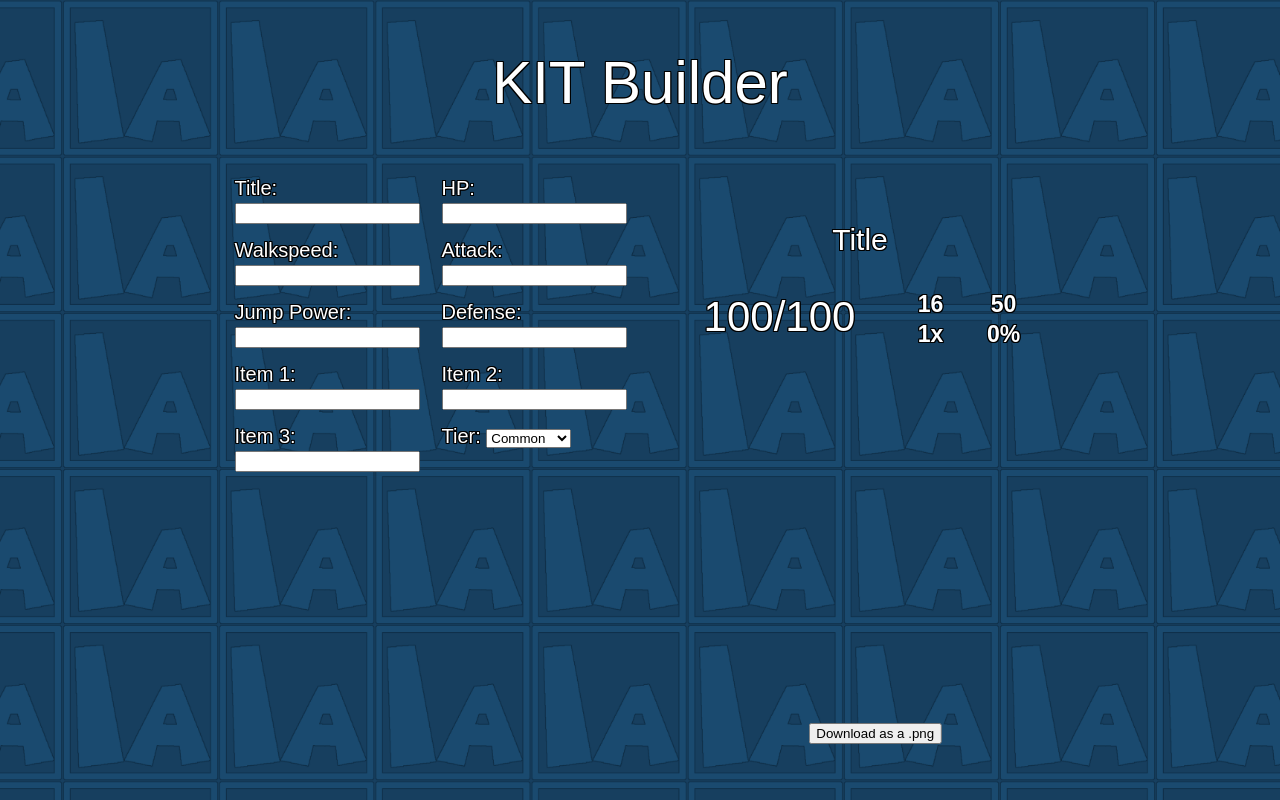
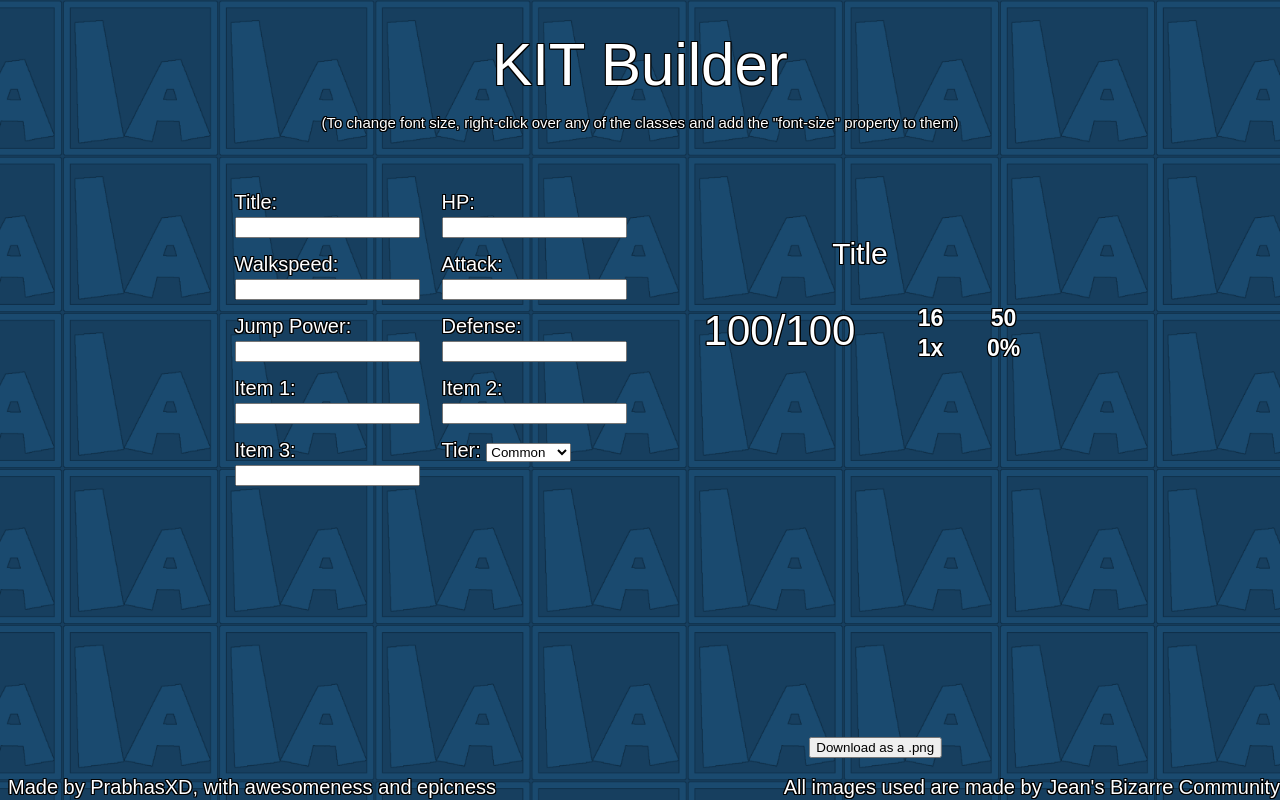
Before and after one commit to oksouhhhhhhhhh/KIT-Builder, a plain HTML site: page index.html in a window 1280 px wide. Drawn offline with nearby package versions, Linux system fonts and the light colour scheme.

Commit message:
Update index.html
added lines at the bottom stating that i made it, and all images are made by Jean's Bizarre Community

```diff
--- a/index.html
+++ b/index.html
@@ -8,7 +8,9 @@
 </head>
 <body>
 
-<div style="font-size:3em;text-align:center;margin-top:0.8em">KIT Builder</div>
+<div style="font-size:60px;text-align:center;margin-top:30px">KIT Builder</div>
+<div style="font-size:15px;text-align:center;margin-top:15px">(To change font size, right-click over any of the classes and add the "font-size" property to them)</div>
+
   <div style="display:flex;justify-content:center;gap:40px;align-items:flex-start;margin-top:3em">
     <div style="display: flex; flex-wrap: wrap; gap: 15px; max-width: 400px;">
       <label style="flex: 0 0 48%;">Title: <input type="text" id="kit-title" /></label>
@@ -31,10 +33,13 @@
     </div>
     <div>
       <div class="kit-preview" id="kit-preview"></div>
-      <div id="kit-error-message" style="color:red;position:absolute;top:50%;width:30%;text-align:center;"></div>
+      <div id="kit-error-message" style="color:red;position:absolute;top:50%;width:40%;text-align:center;"></div>
       <button id="funnydownloadbuttonlolol" style="margin-top:10px;transform:translate(100%)">Download as a .png</button>
     </div>
   </div>
+
+<div style="position:absolute;top:97%;font-size:20px">Made by PrabhasXD, with awesomeness and epicness</div>
+<div style="position:absolute;top:97%;right:0%;font-size:20px">All images used are made by Jean's Bizarre Community</div>
 
 
 <script src="index.js"></script>
```
